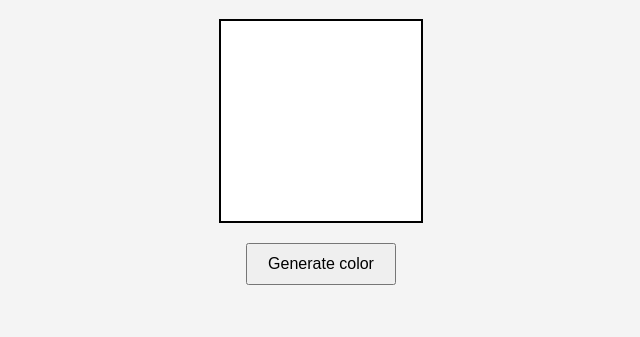
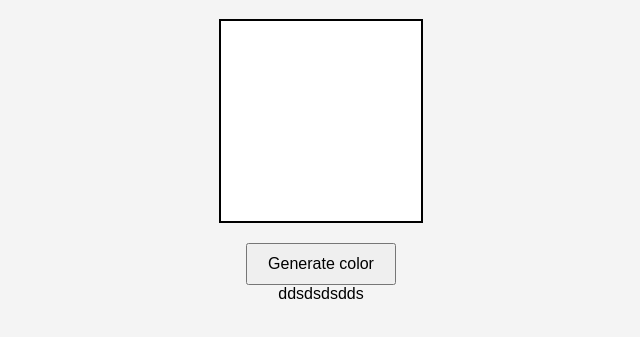
Before and after one commit to munawar-ali70/Color-Generator-, a plain HTML site: page index.html in a window 1280 px wide. Shown: the part 161-498 px from the top of the page, without its empty margins (319-959 px from the left). Drawn offline with Linux system fonts and the light colour scheme.

Commit message:
Hello new commit.

```diff
--- a/index.html
+++ b/index.html
@@ -13,5 +13,6 @@
         <button onclick="generateColor()">Generate color</button>
     </div>
     <script src="/index.js"></script>
+    ddsdsdsdds
 </body>
 </html>
```
